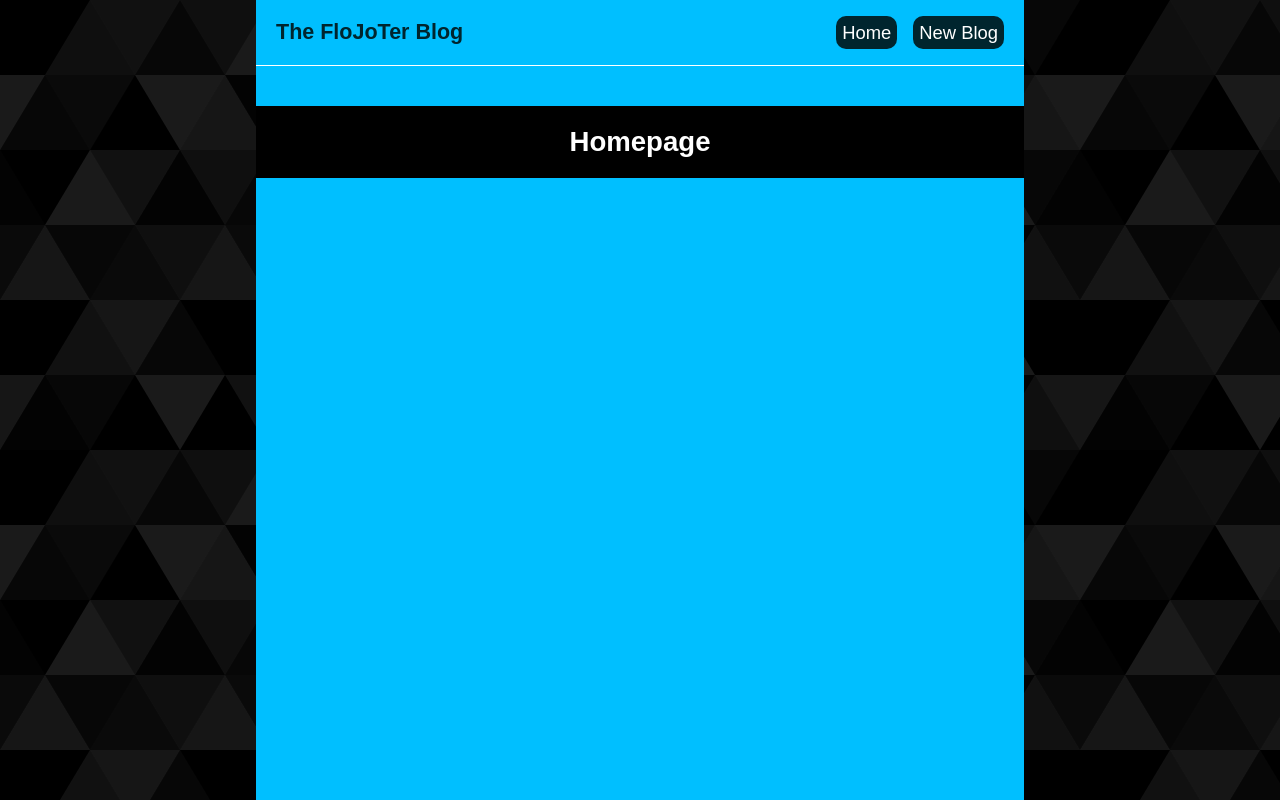
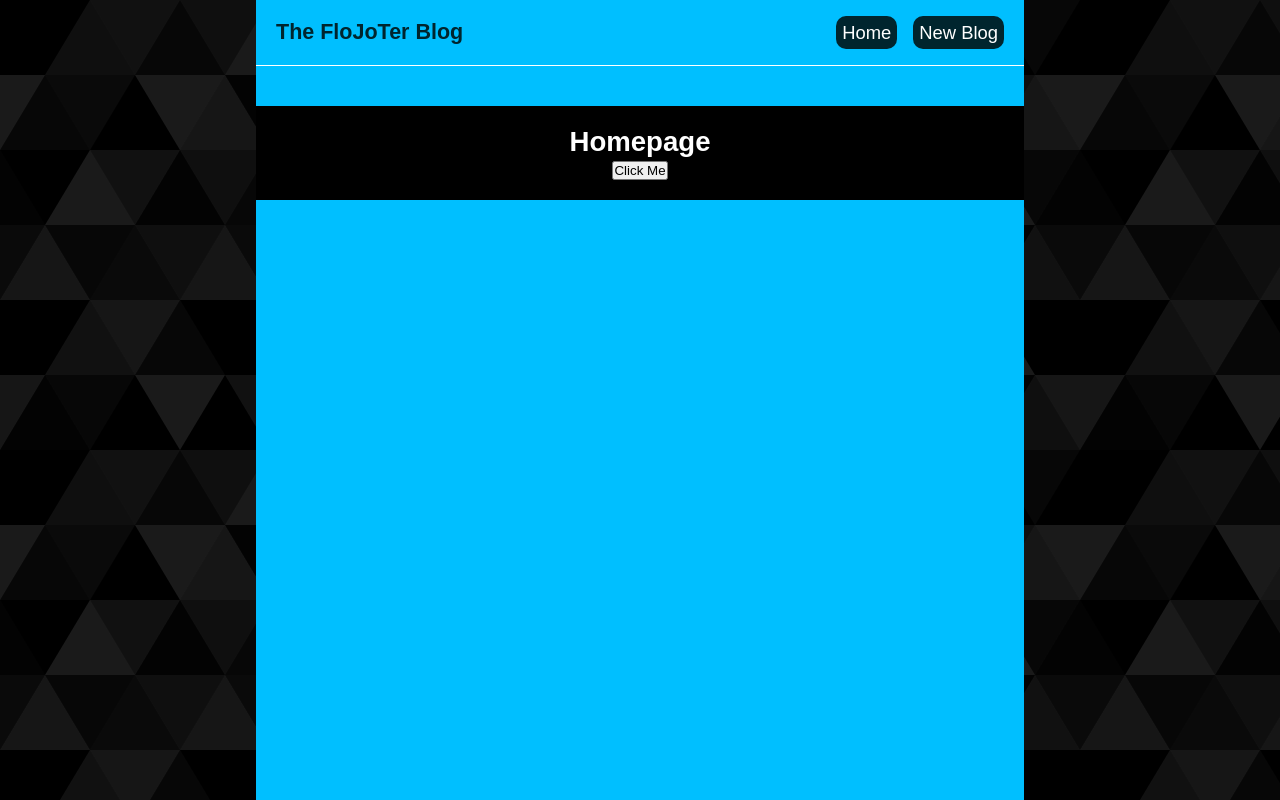
Before and after one commit to Jazaltron10/FJT-blog, a React (Vite) app: page / in a window 1280 px wide. Built offline with nearby package versions, Linux system fonts and the light colour scheme.

Commit message:
light Modifications

```diff
--- a/src/components/Home.jsx
+++ b/src/components/Home.jsx
@@ -1,8 +1,13 @@
 import { HomeStyles } from "./styles/Home.styles"
 const Home = () => {
+
+    const handleClick = () => {
+        console.log("Hello, Ninjas");
+    }
     return (
         <HomeStyles>
             <h2>Homepage</h2>
+            <button onClick={handleClick}>Click Me</button>
         </HomeStyles>
     )
 }
```
